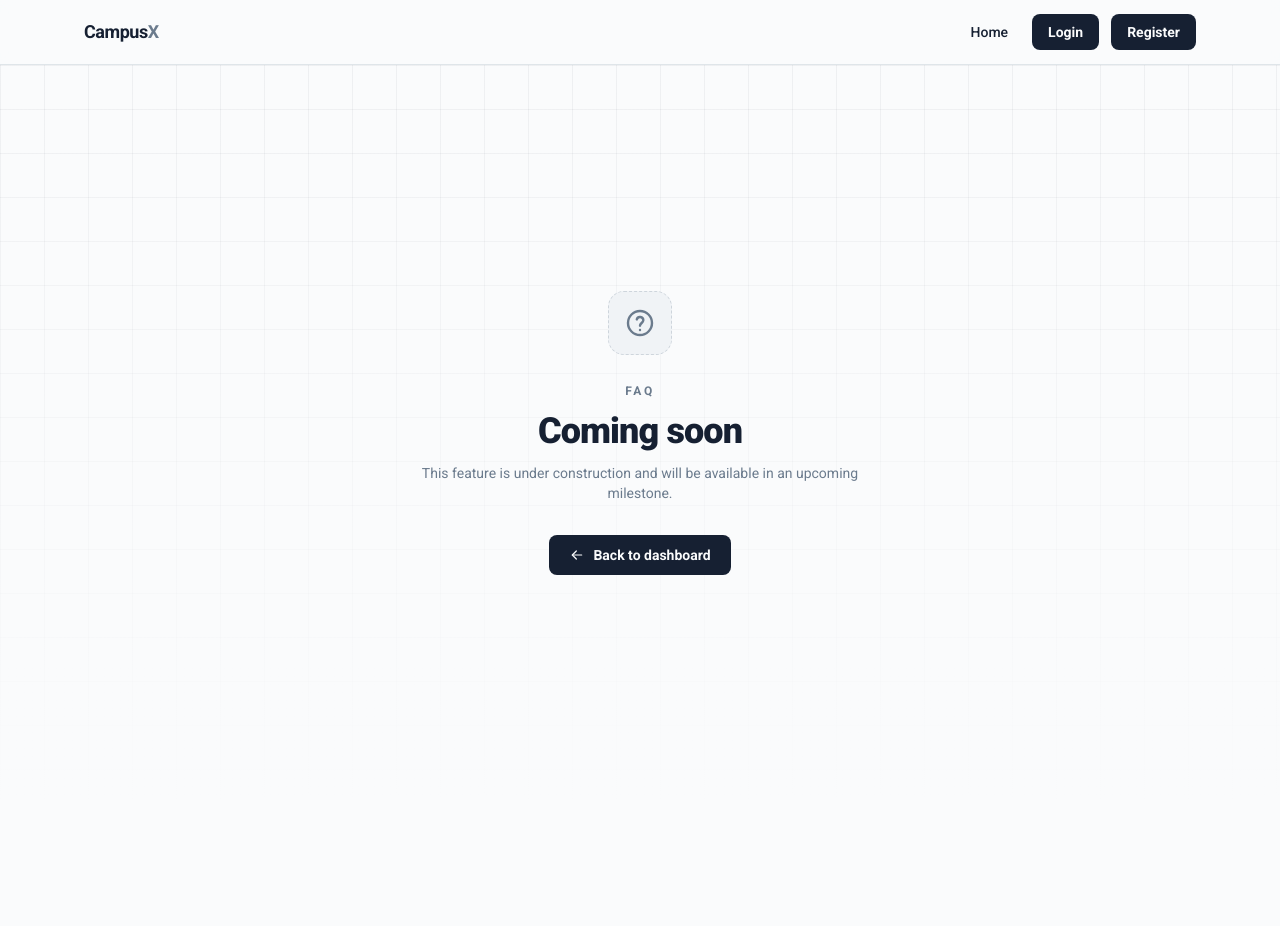
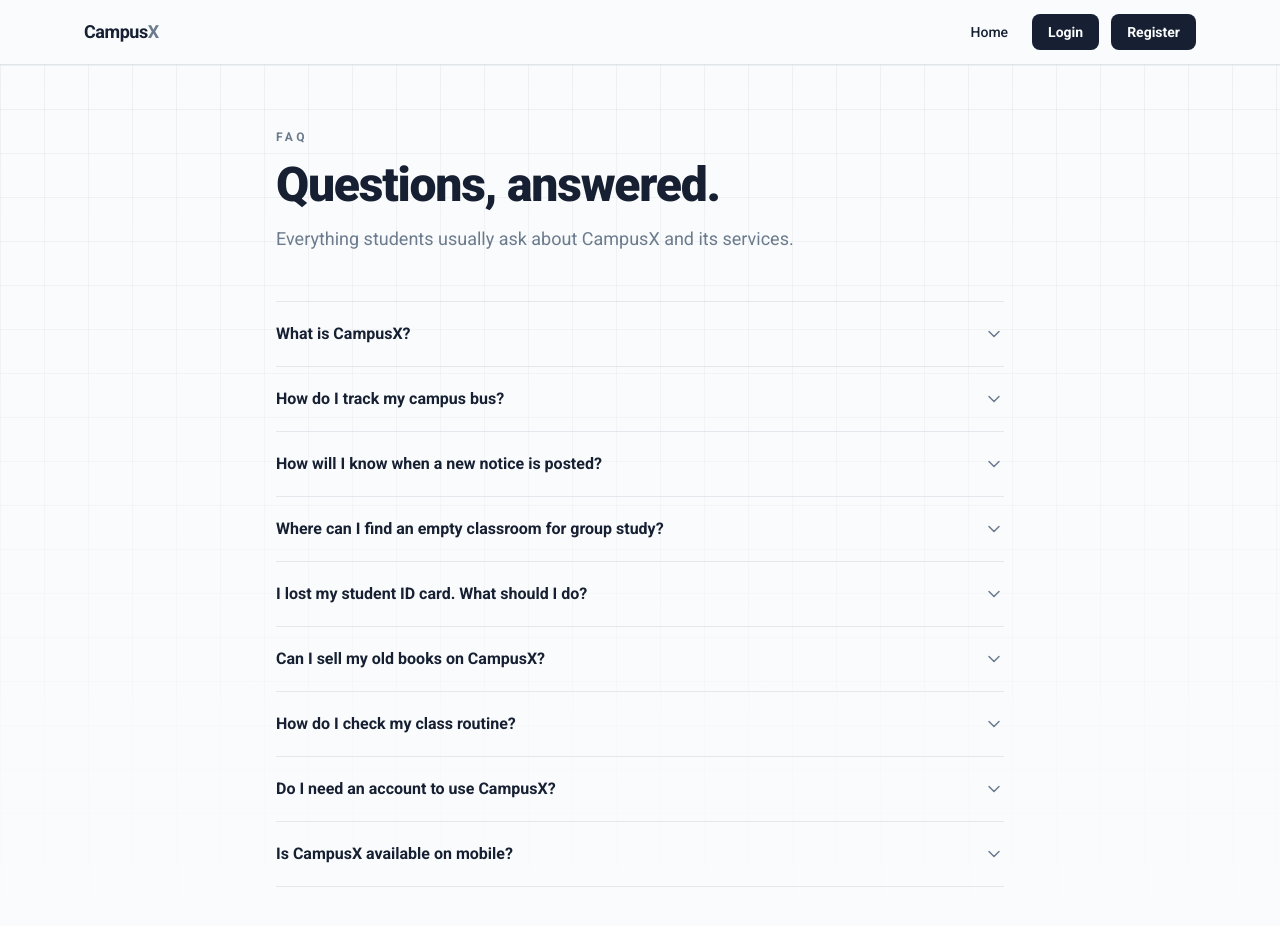
Before and after one commit to Ahnaf181419/CampusX-Web, a React (Vite) app in the folder client/: page /faq in a window 1280 px wide. Shown: the top 926 px of the page. Before the commit the page ends 801 px from the top, so only its background shows below. Built offline with nearby package versions, Linux system fonts and the light colour scheme.

Commit message:
FAQ page

```diff
--- a/client/src/App.jsx
+++ b/client/src/App.jsx
@@ -4,6 +4,7 @@ import Placeholder from "./components/Placeholder"
 import Home from "./pages/Home"
 import Login from "./pages/Login"
 import Register from "./pages/Register"
+import Faq from "./pages/Faq"
 
 export default function App() {
   return (
@@ -21,7 +22,7 @@ export default function App() {
         <Route path="/notices" element={<Placeholder icon="bell" name="Notices" />} />
         <Route path="/events" element={<Placeholder icon="calendar" name="Events" />} />
         <Route path="/rooms" element={<Placeholder icon="door" name="Room Finder" />} />
-        <Route path="/faq" element={<Placeholder icon="question" name="FAQ" />} />
+        <Route path="/faq" element={<Faq />} />
         <Route path="/lost-found" element={<Placeholder icon="package" name="Lost & Found" />} />
         <Route path="/marketplace" element={<Placeholder icon="tag" name="Marketplace" />} />
         <Route path="/tools" element={<Placeholder icon="calculator" name="Academic Tools" />} />
--- a/client/src/components/Icons.jsx
+++ b/client/src/components/Icons.jsx
@@ -79,6 +79,14 @@ export function Icon({ name, className }) {
     )
   }
 
+  if (name === "chevronDown") {
+    return (
+      <svg viewBox="0 0 24 24" className={className} fill="none" stroke="currentColor" strokeWidth="1.8" strokeLinecap="round" strokeLinejoin="round" aria-hidden="true">
+        <path d="m6 9 6 6 6-6" />
+      </svg>
+    )
+  }
+
   if (name === "arrowRight") {
     return (
       <svg viewBox="0 0 24 24" className={className} fill="none" stroke="currentColor" strokeWidth="1.8" strokeLinecap="round" strokeLinejoin="round" aria-hidden="true">
--- /dev/null
+++ b/client/src/pages/Faq.jsx
@@ -0,0 +1,101 @@
+import { useState } from "react"
+import { Icon } from "../components/Icons"
+
+const faqs = [
+  {
+    question: "What is CampusX?",
+    answer:
+      "CampusX is a centralized platform that brings student services together: bus tracking, notices, events, room availability, lost & found, marketplace and academic tools.",
+  },
+  {
+    question: "How do I track my campus bus?",
+    answer:
+      "Open Bus Tracking from the dashboard. It shows the live location of each bus, the stops on its route and an estimated arrival time for your stop.",
+  },
+  {
+    question: "How will I know when a new notice is posted?",
+    answer:
+      "Every notice appears in the Notices section the moment it is published. Emergency alerts are highlighted at the top so they can never be missed.",
+  },
+  {
+    question: "Where can I find an empty classroom for group study?",
+    answer:
+      "Use Room Finder. Pick your building and a free time slot, and it lists every classroom and lab that is empty during that period.",
+  },
+  {
+    question: "I lost my student ID card. What should I do?",
+    answer:
+      "Check Lost & Found first, someone may have already reported it. If not, post a report with a description, and you will be contacted when it is found.",
+  },
+  {
+    question: "Can I sell my old books on CampusX?",
+    answer:
+      "Yes. Marketplace lets you list books, calculators and other items for other students of your campus to buy safely.",
+  },
+  {
+    question: "How do I check my class routine?",
+    answer:
+      "Academic Tools includes a routine viewer that shows your weekly class schedule, plus a CGPA calculator for tracking your results.",
+  },
+  {
+    question: "Do I need an account to use CampusX?",
+    answer:
+      "Browsing services such as notices and FAQ is open to everyone. An account is needed for personal features like posting in Lost & Found or Marketplace.",
+  },
+  {
+    question: "Is CampusX available on mobile?",
+    answer:
+      "Yes. Every page is built with a responsive layout, so the full platform works on phones, tablets and desktops.",
+  },
+]
+
+export default function Faq() {
+  const [open, setOpen] = useState(null)
+
+  return (
+    <main className="relative min-h-[calc(100vh-4rem)] overflow-hidden">
+      <div className="blueprint-grid absolute inset-0" aria-hidden="true"></div>
+      <div className="absolute inset-0 bg-gradient-to-b from-transparent to-background" aria-hidden="true"></div>
+
+      <div className="relative mx-auto max-w-3xl px-5 py-16">
+        <p className="rise-in text-xs font-bold uppercase tracking-[0.28em] text-secondary">
+          FAQ
+        </p>
+
+        <h1 className="rise-in mt-4 text-4xl font-black tracking-tight sm:text-5xl">
+          Questions, answered.
+        </h1>
+
+        <p className="rise-in mt-4 max-w-xl text-lg text-secondary">
+          Everything students usually ask about CampusX and its services.
+        </p>
+
+        <div className="mt-12 divide-y divide-muted/50 border-y border-muted/50">
+          {faqs.map((faq, index) => (
+            <div key={faq.question} className="rise-in">
+              <button
+                type="button"
+                onClick={() => setOpen(open === index ? null : index)}
+                className="flex w-full items-center justify-between gap-4 py-5 text-left hover:opacity-80"
+              >
+                <span className="text-base font-semibold">{faq.question}</span>
+                <Icon
+                  name="chevronDown"
+                  className={`h-5 w-5 shrink-0 text-secondary transition-transform duration-300 ${
+                    open === index ? "rotate-180" : ""
+                  }`}
+                />
+              </button>
+
+              {open === index && (
+                <p className="pb-5 text-sm leading-relaxed text-secondary">
+                  {faq.answer}
+                </p>
+              )}
+            </div>
+          ))}
+        </div>
+      </div>
+    </main>
+  )
+}
```
